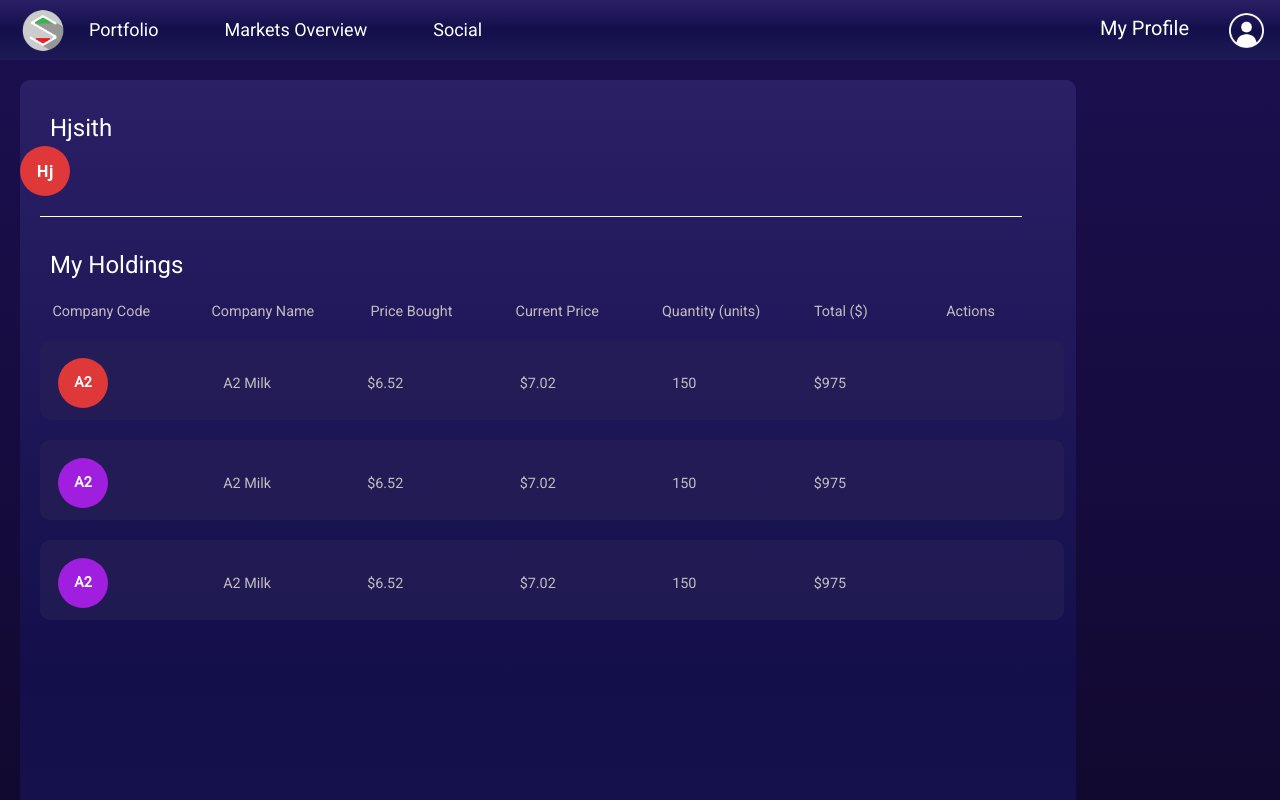
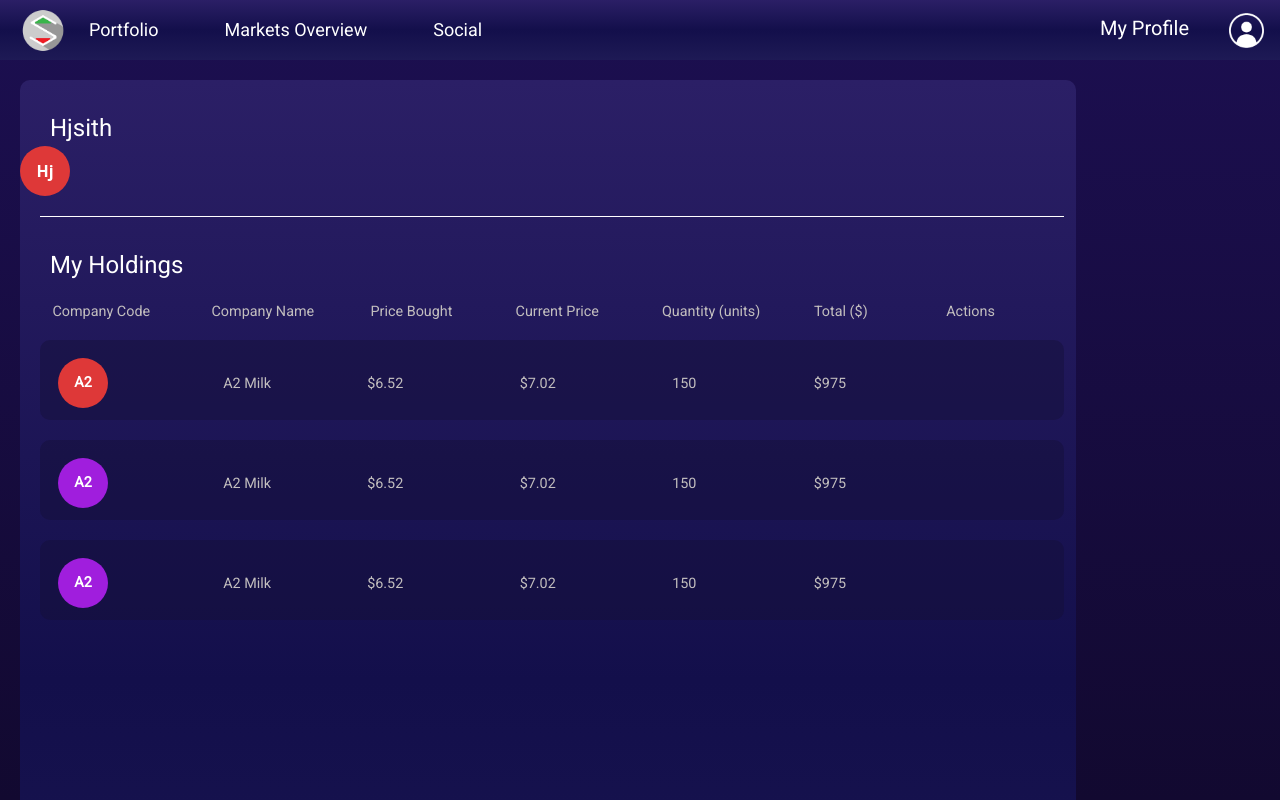
Before and after one commit to hjsith/Stocking-Up-V2, a React (Create React App) app in the folder client/: page / in a window 1280 px wide. Shown: the top 800 px of the page. Built offline with nearby package versions, Linux system fonts and the light colour scheme.

Commit message:
Resolved some changes

```diff
--- a/client/src/assets/css/PortfolioPage.scss
+++ b/client/src/assets/css/PortfolioPage.scss
@@ -58,7 +58,7 @@
     // border: 0.5em solid white;
     height: 0.05em;
     margin: 1.25em 1.25em 0em 1.25em;;
-    width:93%;
+    width:97%;
     background-color: white;
 }
 
@@ -74,7 +74,7 @@
 .HoldingsRowPanel{
     height: 5em;
     width: 97%;
-    background-color:#261e56b4;
+    background-color:#140f376e;
     margin-left: 1.25em;
     margin-bottom: 1.25em;
     border-radius: 0.625em;
```
